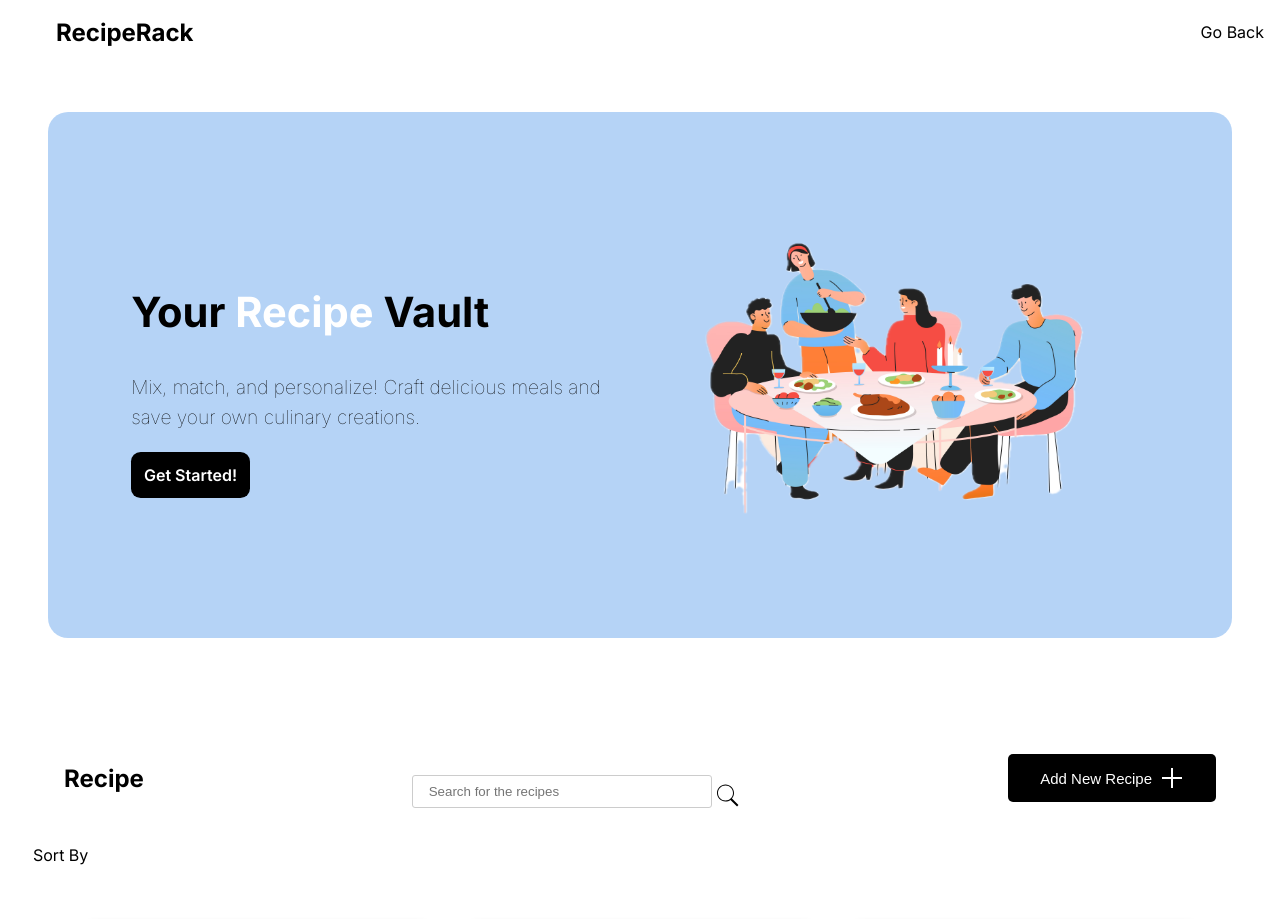
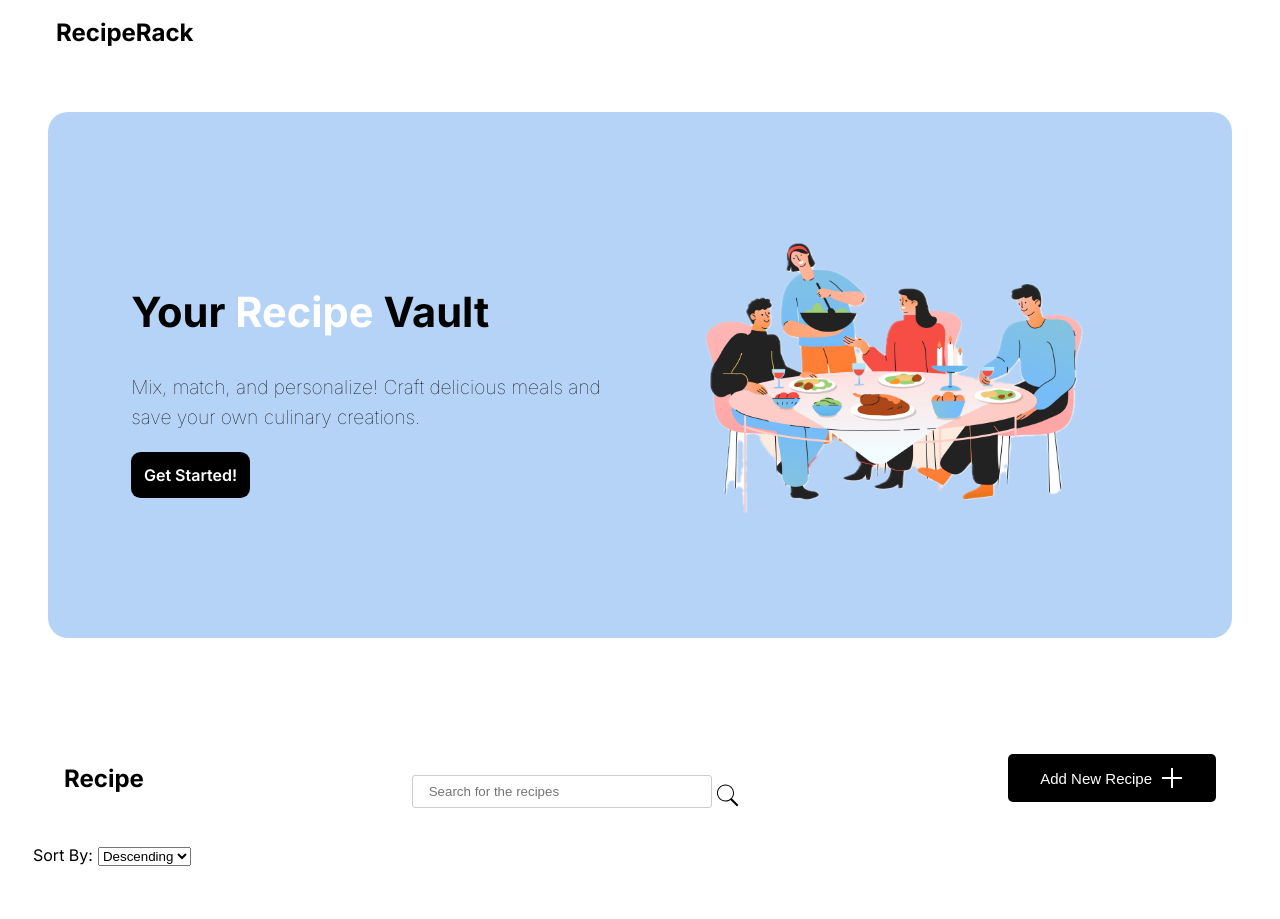
Before and after one commit to saksham310/RecipeFinder, an Angular app: page /home in a window 1280 px wide. Shown: the top 919 px of the page. Built offline with nearby package versions, Linux system fonts and the light colour scheme; a web font is replaced by a local one.

Commit message:
added sorting based on ascending and descending

```diff
--- a/src/app/displa/home.component.css
+++ b/src/app/displa/home.component.css
@@ -35,7 +35,7 @@
   display: flex;
   gap: 3em;
 }
-.sort button {
+.home__crud button {
   padding: 0.75rem 2rem;
   display: flex;
   border: none;
@@ -57,6 +57,29 @@ input[type="text"]:focus {
   outline: none;
   border-color: #999;
 }
+.sort label {
+  margin-right: 5px;
+}
+.centered-message {
+  display: flex;
+  position: absolute;
+  left: 35%;
+  flex-direction: column;
+  justify-content: center;
+  align-items: center;
+}
+
+.centered-message h2 {
+  font-size: 24px;
+  color: #333;
+  margin-bottom: 10px;
+}
+
+.centered-message p {
+  font-size: 16px;
+  color: #666;
+  text-align: center;
+}
 
 @media screen and (max-width: 768px) {
   .cardDisplay {
--- a/src/app/displa/home.component.html
+++ b/src/app/displa/home.component.html
@@ -13,7 +13,7 @@
                 </path>
             </svg>
         </div>
-        <div class="sort">
+        <div class="home__crud">
             <button [routerLink]="['/create']">Add New Recipe <svg xmlns="http://www.w3.org/2000/svg" x="0px" y="0px"
                     width="24" height="24" viewBox="0,0,256,256" style="fill:#000000;">
                     <g fill="#ffffff" fill-rule="evenodd" stroke="none" stroke-width="1" stroke-linecap="butt"
@@ -30,13 +30,26 @@
     </div>
     <div class="home__main">
 
-        <div class="home__crud">
-            <span>Sort By</span>
+        <div class="sort">
+            <label for="order">Sort By:</label>
+            <select id="order" (change)="sortRecipe($event)">
+                <option value="desc">Descending</option>
+                <option value="asc">Ascending</option>
 
+            </select>
         </div>
+
+
+
         <div class="cardDisplay">
             @for(foodLists of filteredFoodRecipe;track foodLists.id){
-            <app-card-layout [foodList]="foodLists"></app-card-layout>}
+            <app-card-layout [foodList]="foodLists"></app-card-layout>}@empty{
+            <div class="centered-message">
+                <h2>Oops! No Recipe found.</h2>
+                <p>Create a new one or find other recipes.</p>
+            </div>
+
+            }
         </div>
     </div>
 </div>
--- a/src/app/displa/home.component.ts
+++ b/src/app/displa/home.component.ts
@@ -33,4 +33,13 @@ export class HomeComponent {
     this.view=!this.view
 return this.view
   }
+  sortRecipe(event:any){
+    const sortOrder=event.target.value;
+    if(sortOrder==="asc"){
+      this.filteredFoodRecipe.sort((a,b)=>(a.name>b.name)?1:-1);
+    }else{
+      this.filteredFoodRecipe.sort((a,b)=>(a.name<b.name)?1:-1);
+    }
+
+  }
 }
--- a/src/app/navbar/navbar.component.html
+++ b/src/app/navbar/navbar.component.html
@@ -3,10 +3,6 @@
         <div class="header__logo-box">
             <h1 routerLink="/">RecipeRack</h1>
         </div>
-        @if(!isMainPage()){
-        <div class="header__search">
-            <span>Go Back</span>
-        </div>}
     </nav>
 
 </header>
```
